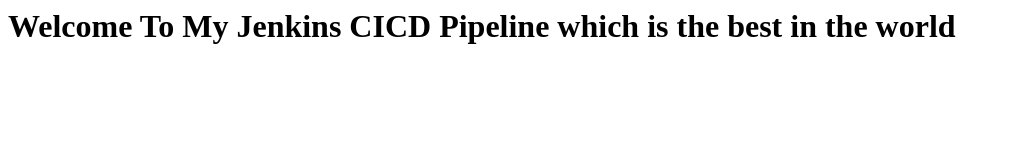
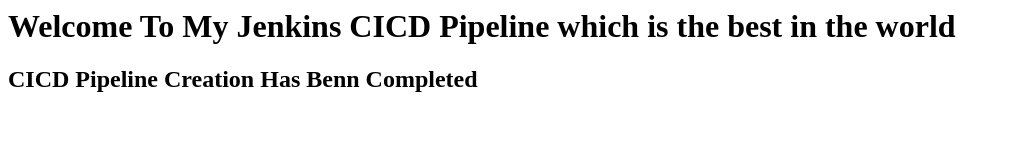
Before and after one commit to ndamnjogho6/CICDwebsite, a plain HTML site: page index.html in a window 1280 px wide. Shown: the whole page, without its empty margins (0-1010 px from the left). Drawn offline with Linux system fonts and the light colour scheme.

Commit message:
Added more info

```diff
--- a/index.html
+++ b/index.html
@@ -2,5 +2,6 @@
 <title>Jenkins CICD Pipeline Demo</title>
 <body>
 <h1>Welcome To My Jenkins CICD Pipeline which is the best in the world</h1>
+<h2>CICD Pipeline Creation Has Benn Completed</h2>
 </body>
 </html>
```
